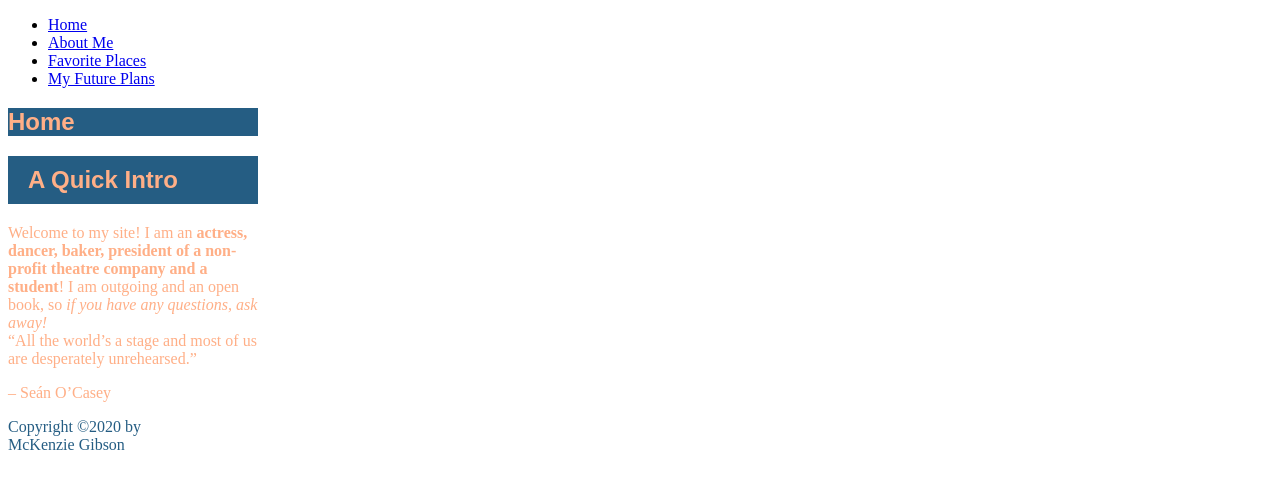
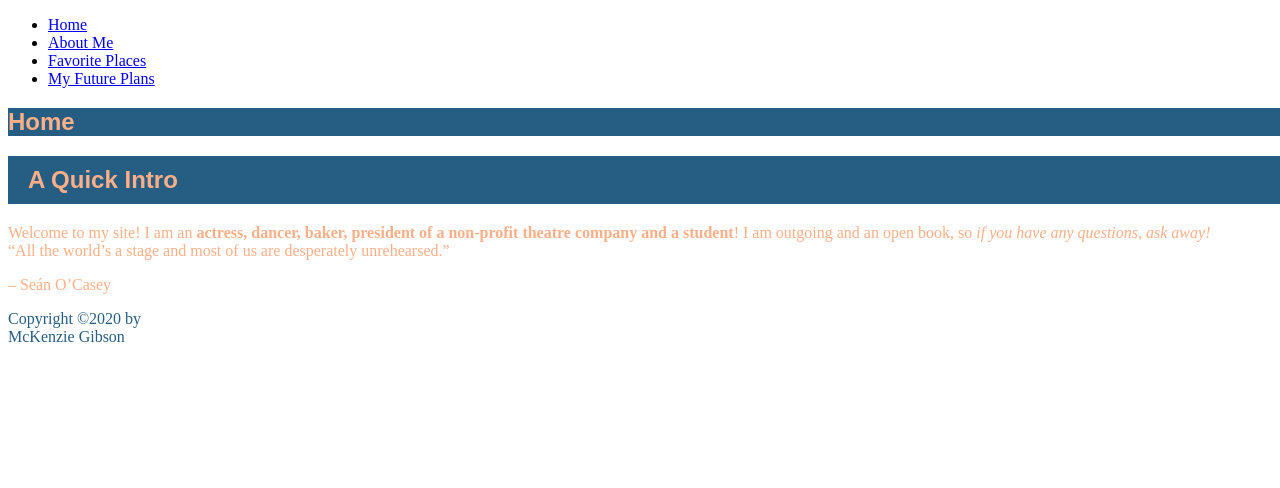
Before and after one commit to mgibson2019/helloworld, a plain HTML site: page index.html in a window 1280 px wide. Drawn offline with Linux system fonts and the light colour scheme.

Commit message:
resetting sizing

```diff
--- a/style.css
+++ b/style.css
@@ -13,10 +13,8 @@ h2 {
 
 body {
     background-image: url("assests/images/Underwater Fish.jpg");
-    min-height: 150px;
-    min-width: 150px;
-    max-width: 250px;
-    max-height: 250px;
+    height: 100%;
+    width: 100%;
 
 
 }
```
